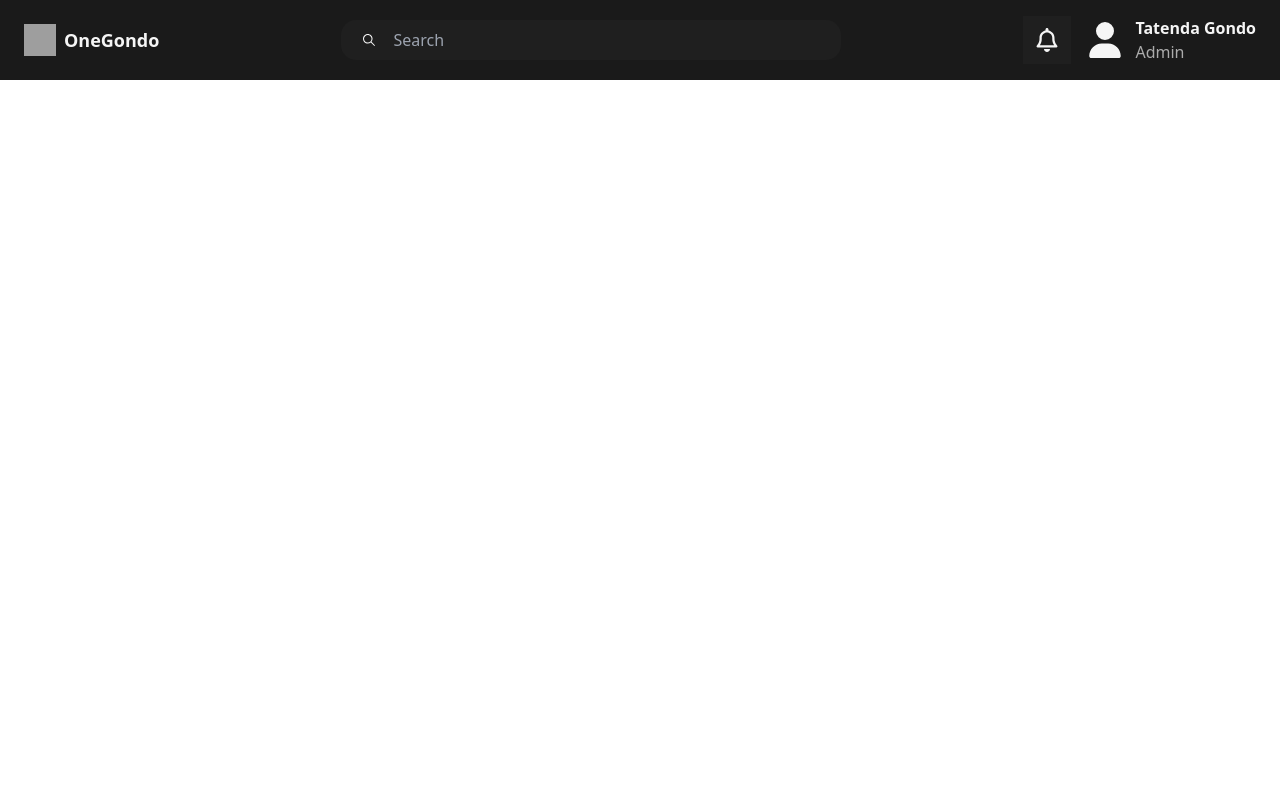
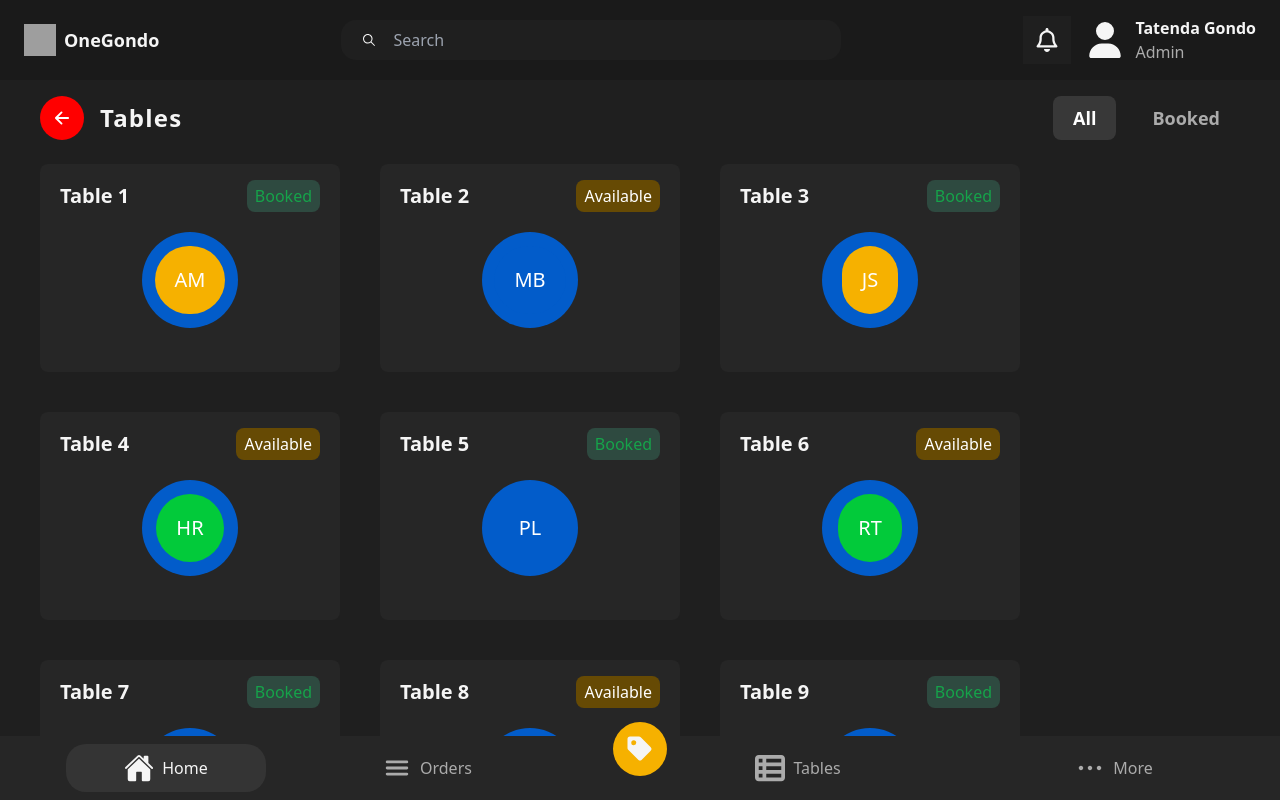
Before and after one commit to tgzgondoz/pos-OneGondo, a React (Vite) app: page /tables in a window 1280 px wide. Built offline with nearby package versions, Linux system fonts and the light colour scheme; grey boxes are pictures that could not be loaded.

Commit message:
Tables Page UI Design

```diff
--- a/src/App.jsx
+++ b/src/App.jsx
@@ -1,6 +1,7 @@
 import { BrowserRouter as Router, Routes, Route } from "react-router-dom"
-import { Home, Auth, Orders } from "./pages"
+import { Home,Auth,Orders,Tables } from "./pages"
 import Headers from "./components/shared/Headers"
+
 
 
 function App() {
@@ -11,6 +12,7 @@ function App() {
         <Route path="/" element={<Home />} />
         <Route path="/auth" element={<Auth />} />
         <Route path="/orders" element={<Orders />} />
+        <Route path="/tables" element={<Tables />} />
       </Routes>
     </Router>
   )
--- a/src/components/shared/BottomNav.jsx
+++ b/src/components/shared/BottomNav.jsx
@@ -13,7 +13,7 @@ const BottomNav = () => {
     <div className=' fixed bottom-0 left-0  right-0 bg-[#262626] p-2 h-16 flex justify-around'>
        <button onClick={() => navigate ("/")}className='flex items-center justify-center text-[#f5f5f5] bg-[#343434] w-[200px] rounded-[20px]'> <IoHome className='inline mr-2 'size={30}/><p>Home</p> </button>
        <button onClick={() => navigate ("orders")} className='flex items-center justifycenter text-[#ababab]  w-[200px]'> <IoMenu className='inline mr-2 'size={30}/><p>Orders</p></button>
-       <button onClick={() => navigate ("table")}className='flex items-center justify-center text-[#ababab]  w-[200px]'> <FaTableList className='inline mr-2 'size={30} /><p>Tables</p></button>
+       <button onClick={() => navigate ("tables")}className='flex items-center justify-center text-[#ababab]  w-[200px]'> <FaTableList className='inline mr-2 'size={30} /><p>Tables</p></button>
        <button className='flex items-center justify-center text-[#ababab]  w-[200px]'> <IoIosMore className='inline mr-2 'size={30}/><p>More</p></button>
 
        <button className='absolute bottom-6 bg-[#F6b100] text-[#f5f5f5] rounded-full p-3 items-center'><BiSolidPurchaseTag size={30}/></button>
--- /dev/null
+++ b/src/components/tables/TableCard.jsx
@@ -0,0 +1,24 @@
+import React from 'react'
+import { getRandomBG } from '../../utils'
+
+const TableCard = ({key, name, status,initials}) => {
+
+
+  return (
+    <div key={key} className="w-[300px] hover:bg-[#2c2c2c] bg-[#262626] p-4 rounded-lg  cursor-pointer  ">
+      <div className="flex items-center justify-between px-1">
+        <h1 className="text-[#f5f5f5] text-xl font-semibold">{name}</h1>
+        <p className={` ${status==="Booked" ?"text-green-600 bg-[#2e4a40] px-2 py-1 rounded-lg":"text-[white] bg-[#664a04] text-white"} px-2 py-1 rounded-lg`}>
+          {status}
+        </p>
+      </div>
+      <div className="flex items-center justify-center mt-5 mb-7">
+        <div className="bg-[#025cca]  text-white rounded-full w-24 h-24 flex items-center justify-center">
+          <h1 className ={`${getRandomBG()} text-white  rounded-full p-5 text-xl`}>{initials}</h1>
+        </div>
+      </div>
+    </div>
+  )
+}
+
+export default TableCard
--- a/src/pages/Orders.jsx
+++ b/src/pages/Orders.jsx
@@ -33,7 +33,7 @@ const Orders = () => {
         </div>
       </div>
 
-      <div className="flex flex-wrap gap-6 px-44 py-4 overflow-y-scroll scrollbar-hide scroll h-[calc(100vh-5rem-5rem)]">
+      <div className="flex flex-wrap gap-6 px-44 py-4 overflow-y-scroll scrollbar-hide  h-[calc(100vh-5rem-5rem)]">
         <OrderCard />
         <OrderCard />
         <OrderCard />
--- /dev/null
+++ b/src/pages/Tables.jsx
@@ -0,0 +1,65 @@
+import React, { useState } from "react";
+import BottomNav from "../components/shared/BottomNav";
+import BackButton from "../components/shared/BackButton";
+import TableCard from "../components/tables/TableCard";
+import { tables } from "../constants";
+
+const Tables = () => {
+  const [status, setStatus] = useState("all");
+
+  return (
+    <section className="bg-[#1f1f1f] h-[calc(100vh-5rem)] overflow-hidden">
+      <div className="px-10 py-4">
+        {/* Header section */}
+        <div className="flex items-center justify-between mb-6">
+          <div className="flex items-center gap-4">
+            <BackButton />
+            <h1 className="text-[#f5f5f5] text-2xl font-bold tracking-wider">
+              Tables
+            </h1>
+          </div>
+
+          {/* Status filter buttons */}
+          <div className="flex items-center gap-4">
+            <button
+              onClick={() => setStatus("all")}
+              className={`text-[#ababab] text-lg font-semibold px-5 py-2 rounded-lg transition-colors ${
+                status === "all"
+                  ? "bg-[#383838] text-white"
+                  : "hover:bg-[#2a2a2a]"
+              }`}
+            >
+              All
+            </button>
+
+            <button
+              onClick={() => setStatus("booked")}
+              className={`text-[#ababab] text-lg font-semibold px-5 py-2 rounded-lg transition-colors ${
+                status === "booked"
+                  ? "bg-[#383838] text-white"
+                  : "hover:bg-[#2a2a2a]"
+              }`}
+            >
+              Booked
+            </button>
+          </div>
+        </div>
+
+        {/* Table cards grid */}
+        <div className="flex flex-wrap  gap-10 ">
+        {
+            tables.map((table)=> {
+                return(
+                    <TableCard key={table.id} name={table.name} status={table.status} initials={table.initial}/>
+                )
+            })
+        }
+
+        </div>
+      </div>
+      <BottomNav />
+    </section>
+  );
+};
+
+export default Tables;
--- a/src/pages/index.js
+++ b/src/pages/index.js
@@ -2,3 +2,4 @@
 export {default as Home} from './Home.jsx'
 export {default as Orders} from './Orders.jsx'
 export {default as Auth } from './Auth.jsx'
+export {default as Tables } from './Tables.jsx'
--- /dev/null
+++ b/src/utils/index.js
@@ -0,0 +1,5 @@
+export const getRandomBG = () => {
+  const colors = ["#f6b100", "#025cca", "#be3e3f", "#02ca3a"];
+  const color = colors[Math.floor(Math.random() * colors.length)];
+  return "bg-[" + color + "]";
+};
```
